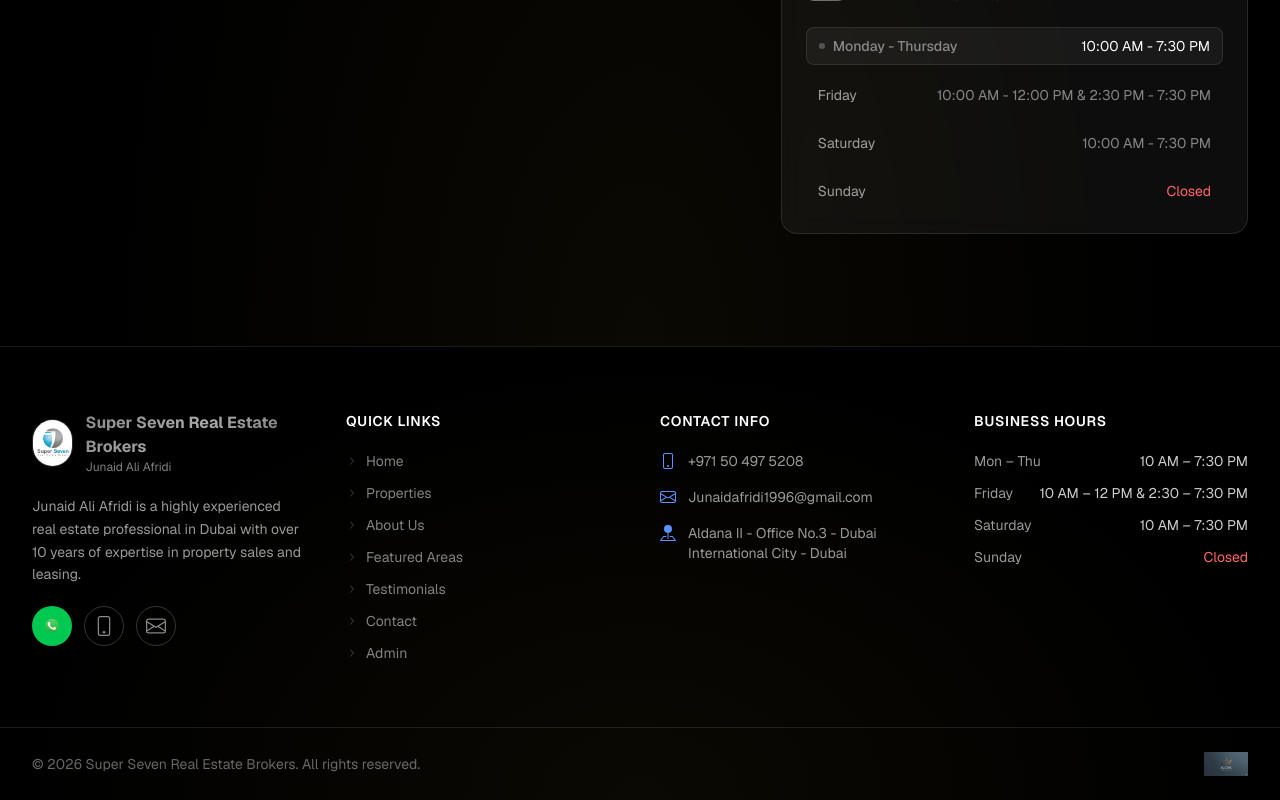
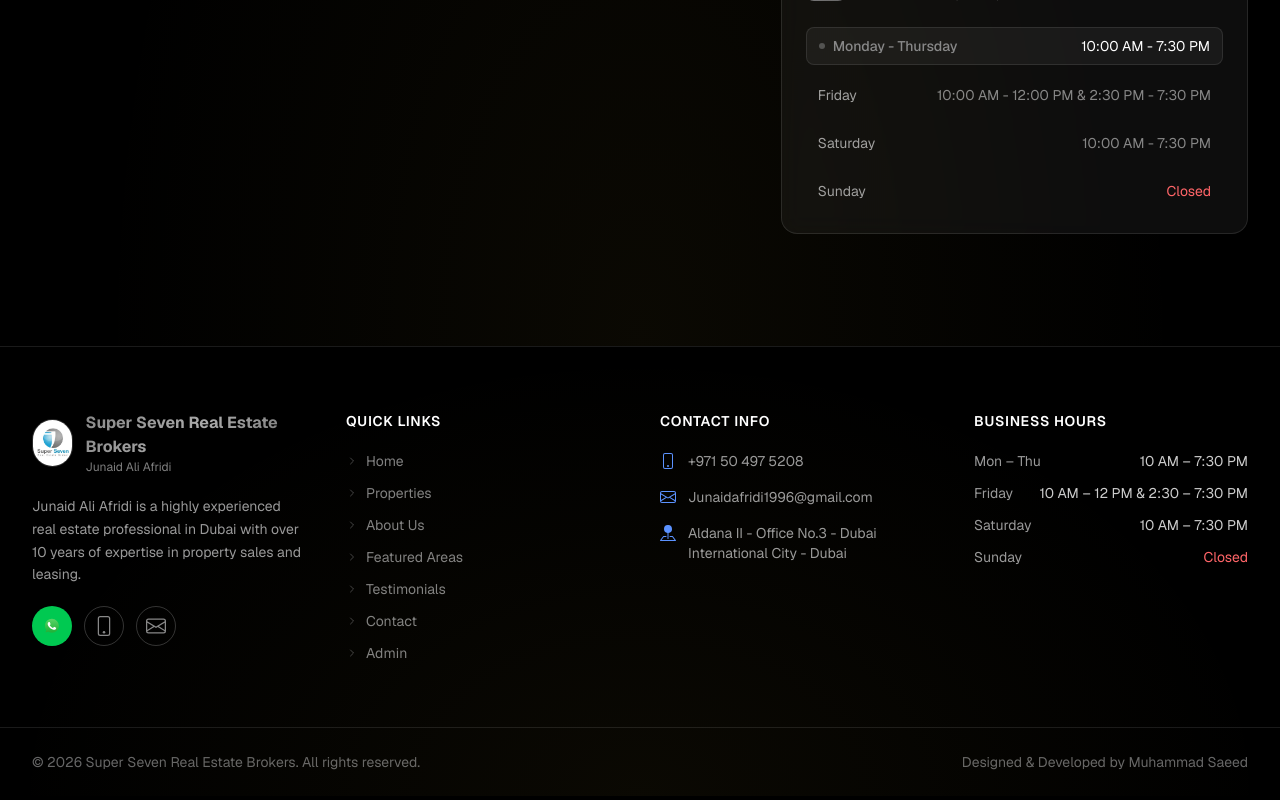
Before and after one commit to saeedark5-wq/JunaidSuperSeven, a Next.js app: page / in a window 1280 px wide. Shown: the part 7066-7866 px from the top of the page. Built offline with nearby package versions, Linux system fonts and the light colour scheme.

Commit message:
Remove ARK logo, restore credit text

```diff
--- a/src/components/Footer.tsx
+++ b/src/components/Footer.tsx
@@ -129,9 +129,7 @@
       <div className="relative border-t border-white/10 py-6">
         <div className="max-w-7xl mx-auto px-4 sm:px-6 lg:px-8 flex flex-col sm:flex-row items-center justify-between gap-4 text-sm text-white/40">
           <p>&copy; {new Date().getFullYear()} {COMPANY_NAME}. All rights reserved.</p>
-          <a href="https://github.com/saeedark5-wq" target="_blank" rel="noopener noreferrer">
-            <img src="/images/ark.jpg" alt="ARK" style={{ height: "24px", width: "auto", display: "inline-block", verticalAlign: "middle" }} />
-          </a>
+          <p>Designed &amp; Developed by Muhammad Saeed</p>
         </div>
       </div>
     </footer>
```
